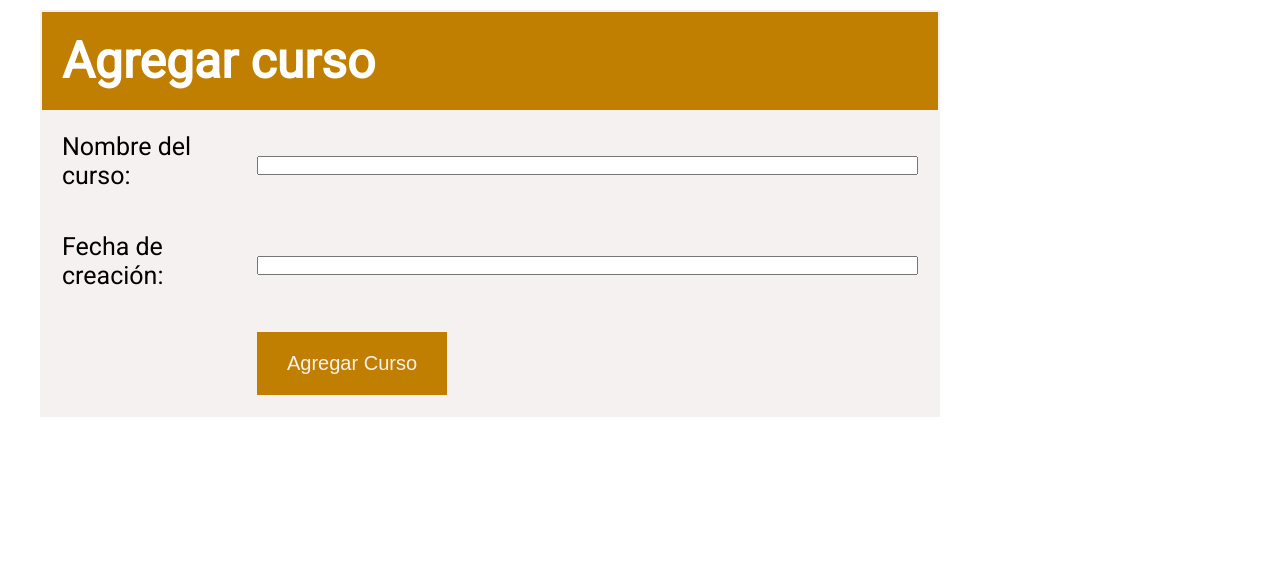
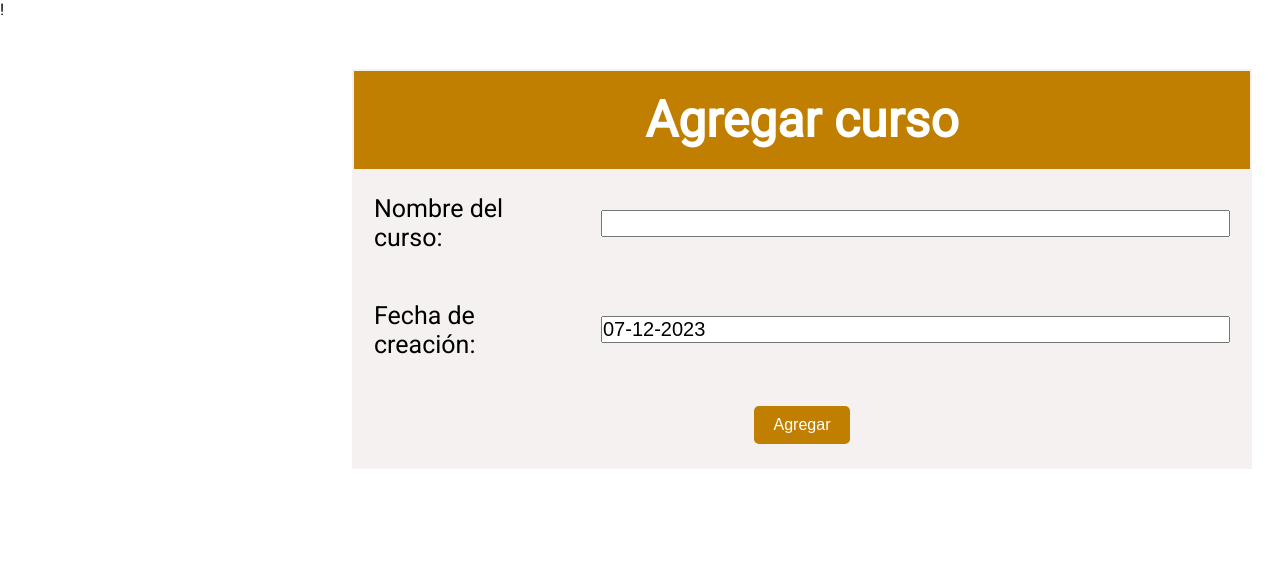
Before and after one commit to DannerVelaF/Sistema-de-registros, a PHP site: page /pages/cursos.php in a window 1280 px wide. Shown: the top 578 px of the page. Run offline with PHP 8.4, Linux system fonts and the light colour scheme; some web fonts are replaced.

Commit message:
se agrego ver,editar y agregar cursos , cambios en estilos y cursos y db

```diff
--- a/database/registro-estudiantes.sql
+++ b/database/registro-estudiantes.sql
@@ -28,9 +28,9 @@ SET time_zone = "+00:00";
 --
 
 CREATE TABLE `cursos` (
-  `id_cursos` int(11) NOT NULL,
+  `id_cursos` int(11) NOT NULL AUTO_INCREMENT,
   `nombre_curso` varchar(255) DEFAULT NULL,
-  `fecha_creacion` timestamp NULL DEFAULT current_timestamp()
+  `fecha_creacion` VARCHAR(30) DEFAULT NULL
 ) ENGINE=InnoDB DEFAULT CHARSET=utf8 COLLATE=utf8_unicode_ci;
 
 -- --------------------------------------------------------
--- a/pages/cursos.php
+++ b/pages/cursos.php
@@ -1,14 +1,30 @@
-<?php
+
+!<?php
 include("../includes/head.php")
 ?>
+
+<script>
+
+  function confirmacion(){
+    var respuesta =confirm("¿Desea agregar esste curso?");
+    if(respuesta == true){
+      return true;
+    }else{
+      return false;
+    }
+  }
+
+  </script>
+
+
 <div class="cursos-container">
-  <form action="">
+  <form action="../controllers/agregar_curso.php" method="POST">
     <div id="main-container">
       <table>
         <thead>
           <tr>
             <th colspan="2">
-              <h1>Agregar curso</h1>
+              <h1 style="text-align: center;">Agregar curso</h1>
             </th>
           </tr>
         </thead>
@@ -16,30 +32,33 @@ include("../includes/head.php")
           <tr>
             <td>Nombre del curso:</td>
             <td>
-              <input class="data-estudiante" type="text" name="nombre del curso" size="80px" />
+              <input class="data-estudiante" type="text" name="nombre" id="nombre" size="50px" style="font-size: 20px;" />
             </td>
           </tr>
           <tr>
             <td>Fecha de creación:</td>
             <td>
-              <input class="data-estudiante" type="datetime" name="fecha de creacion" size="80px" />
+              <input class="data-estudiante"  value="<?php echo date('d-m-Y');?>" readonly="readonly" name="fechaHora" id="fechaHora" size="50px" style="font-size: 20px;" />
             </td>
           </tr>
-          <td class="btn-button"></td>
-          <td>
-            <button>
-              <span></span>
-              <span></span>
-              <span></span>
-              <span></span>
-              Agregar Curso
-            </button>
+
+          <td colspan="2">
+                      <div class="center">
+
+                               <input type="submit" name="Agregar" value="Agregar" class="styled-button" onclick="return confirmacion()">
+
+                     </div>
           </td>
         </tbody>
       </table>
     </div>
   </form>
 </div>
+
+
+
+
+
 <?php
 include("../includes/footer.php");
 ?>
--- a/styles/style.css
+++ b/styles/style.css
@@ -388,7 +388,7 @@ button:hover {
 
 .cursos-header {
   width: 100%;
-
+  border:2px solid black;
   font-size: 30px;
   border-bottom: 2px solid black;
   background-color: var(--Color_principal);
@@ -437,6 +437,7 @@ button:hover {
   background-color: #f6f1f1;
   width: 900px;
   height: 50vh;
+  border-radius: 20px;
 }
 thead {
   border-bottom: 2px;
@@ -498,79 +499,20 @@ thead {
   color: white;
   text-align: left;
 }
-
-button {
-  font-size: 20px;
-  margin: 10 px;
-  position: relative;
-  padding: 20px 30px;
-  border: none;
-  outline: none;
-  background: #c07f00;
-  color: #f6f1f1;
-  cursor: pointer;
-  transition: 0.5s;
-  overflow: hidden;
-  text-align: right;
-}
-.btn-button {
-  display: flex;
-  justify-content: center;
-  align-items: center;
+/* Estilo para centrar el botón */
+.center {
+  text-align: center;
 }
 
-button:hover {
-  color: #fff;
-}
-
-button span {
-  position: absolute;
-  background: #fff;
-  transition: 0.5s;
-}
-
-button span:nth-child(1) {
-  width: 100%;
-  height: 1px;
-  top: 0;
-  left: -100%;
-}
-
-button span:nth-child(2) {
-  width: 100%;
-  height: 1px;
-  bottom: 0;
-  right: -100%;
-}
-
-button span:nth-child(3) {
-  width: 1px;
-  height: 100%;
-  bottom: -100%;
-  left: 0;
-}
-
-button span:nth-child(4) {
-  width: 1px;
-  height: 100%;
-  top: -100%;
-  right: 0;
-}
-
-button:hover span:nth-child(1) {
-  left: 0;
-}
-
-button:hover span:nth-child(2) {
-  right: 0;
-}
-
-button:hover span:nth-child(3) {
-  bottom: 0;
-}
-
-button:hover span:nth-child(4) {
-  top: 0;
+/* Estilo para el botón */
+.styled-button {
+  background-color: #c07f00;
+  color: white;
+  padding: 10px 20px;
+  border: none;
+  border-radius: 5px;
+  cursor: pointer;
+  font-size: 16px;
 }
 /************************ Agregar Curso ***********************/
 /**************************************************************/
```
Also changed, not shown: controllers/agregar_curso.php (added, +31 -0 lines), controllers/editar_curso.php (added, +81 -0 lines), controllers/eliminar_curso.php (added, +33 -0 lines), pages/ver_cursos.php (+84 -36 lines).
